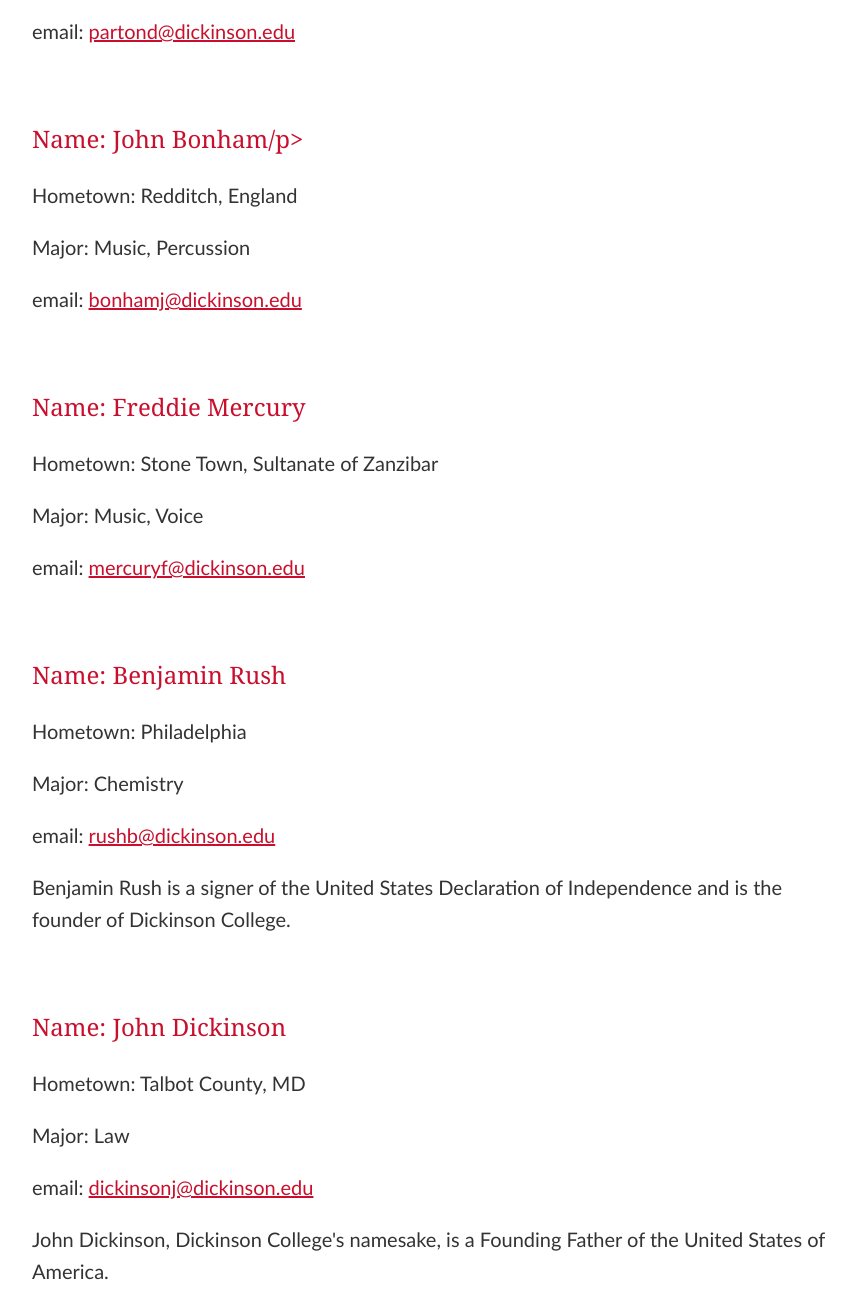
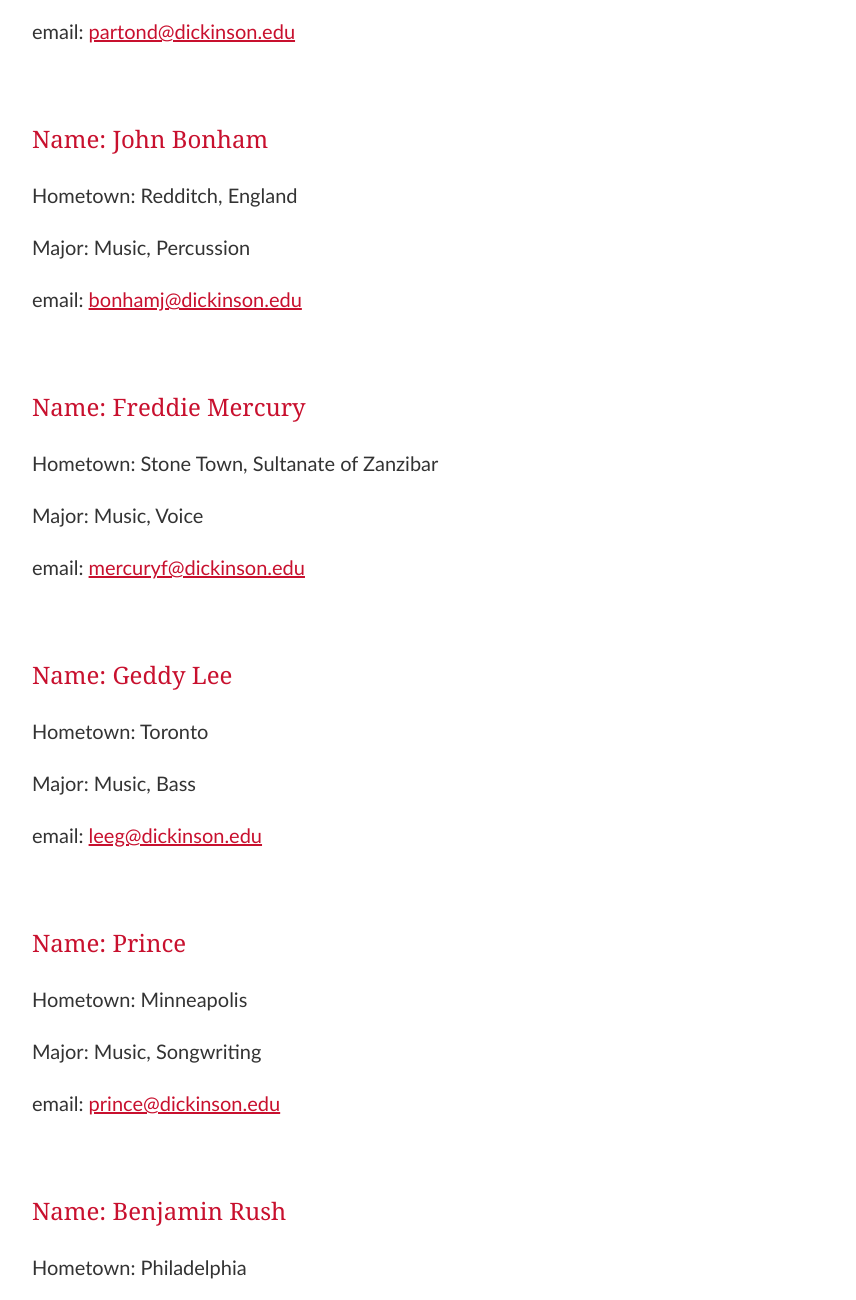
Before and after one commit to ccgutte/Dickinson-Project, a plain HTML site: page index.html in a window 1280 px wide. Shown: the part 1660-2960 px from the top of the page, without its empty margins (223-1079 px from the left). Drawn offline with nearby package versions, Linux system fonts and the light colour scheme; a script that the page names is missing.

Commit message:
Update index.html

```diff
--- a/index.html
+++ b/index.html
@@ -62,7 +62,7 @@
             <p>email: <a href="mailto:partond@dickinson.edu">partond@dickinson.edu</a></p>
             <br />
 
-            <p class="name">Name: John Bonham/p>
+            <p class="name">Name: John Bonham</p>
             <p>Hometown: Redditch, England</p>
             <p>Major: Music, Percussion</p>
             <p>email: <a href="mailto:bonhamj@dickinson.edu">bonhamj@dickinson.edu</a></p>
@@ -72,6 +72,18 @@
             <p>Hometown: Stone Town, Sultanate of Zanzibar</p>
             <p>Major: Music, Voice</p>
             <p>email: <a href="mailto:mercuryf@dickinson.edu">mercuryf@dickinson.edu</a></p>
+            <br />
+
+            <p class="name">Name: Geddy Lee</p>
+            <p>Hometown: Toronto</p>
+            <p>Major: Music, Bass</p>
+            <p>email: <a href="mailto:leeg@dickinson.edu">leeg@dickinson.edu</a></p>
+            <br />
+
+            <p class="name">Name: Prince</p>
+            <p>Hometown: Minneapolis</p>
+            <p>Major: Music, Songwriting</p>
+            <p>email: <a href="mailto:prince@dickinson.edu">prince@dickinson.edu</a></p>
             <br />
 
             <p class="name">Name: Benjamin Rush</p>
```
